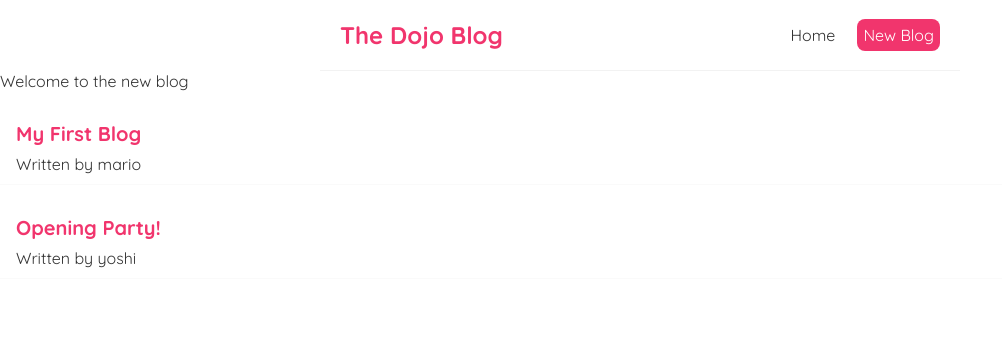
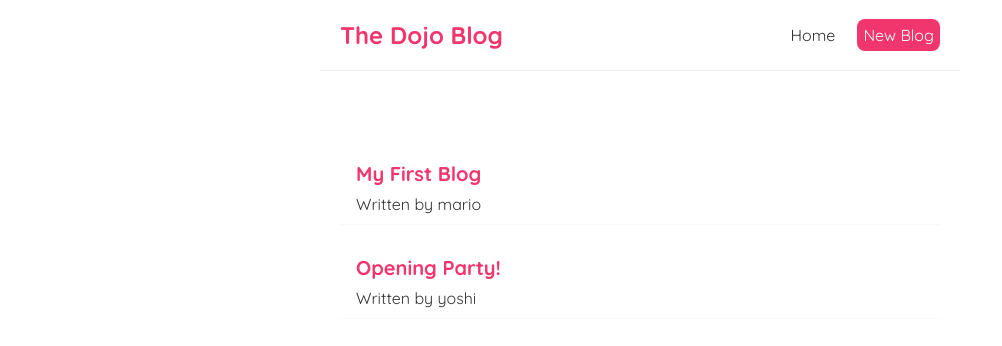
Before and after one commit to WALL-EEEEEEE/modern-react-tutorial, a React (Create React App) app in the folder dojo-blog/: page / in a window 1280 px wide. Shown: the top 346 px of the page, without its empty margins (0-1002 px from the left). Built offline with nearby package versions, Linux system fonts and the light colour scheme; data requests are answered from the project's data file.

Commit message:
add React Router demo

```diff
--- a/dojo-blog/package.json
+++ b/dojo-blog/package.json
@@ -8,6 +8,7 @@
     "@testing-library/user-event": "^13.5.0",
     "react": "^18.3.1",
     "react-dom": "^18.3.1",
+    "react-router-dom": "^5.3.4",
     "react-scripts": "5.0.1",
     "web-vitals": "^2.1.4"
   },
--- a/dojo-blog/src/App.js
+++ b/dojo-blog/src/App.js
@@ -1,17 +1,25 @@
-import logo from './logo.svg';
-import Navbar from './Navbar';
-import Home from './Home';
+import logo from "./logo.svg";
+import Navbar from "./Navbar";
+import Home from "./Home";
+import { BrowserRouter as Router, Route, Switch } from "react-router-dom";
 
 function App() {
   const title = "Welcome to the new blog";
   return (
-    <div className="App">
-      <header className="App-header">
-        <Navbar/>
-        {title}
-        <Home/>
-      </header>
-    </div>
+    <Router>
+      <div className="App">
+        <header className="App-header">
+          <Navbar />
+          <div className="content">
+            <Switch>
+              <Route path="/">
+                <Home />
+              </Route>
+            </Switch>
+          </div>
+        </header>
+      </div>
+    </Router>
   );
 }
 
```
Also changed, not shown: 1 other file (tests, documents, lock files or other folders).
